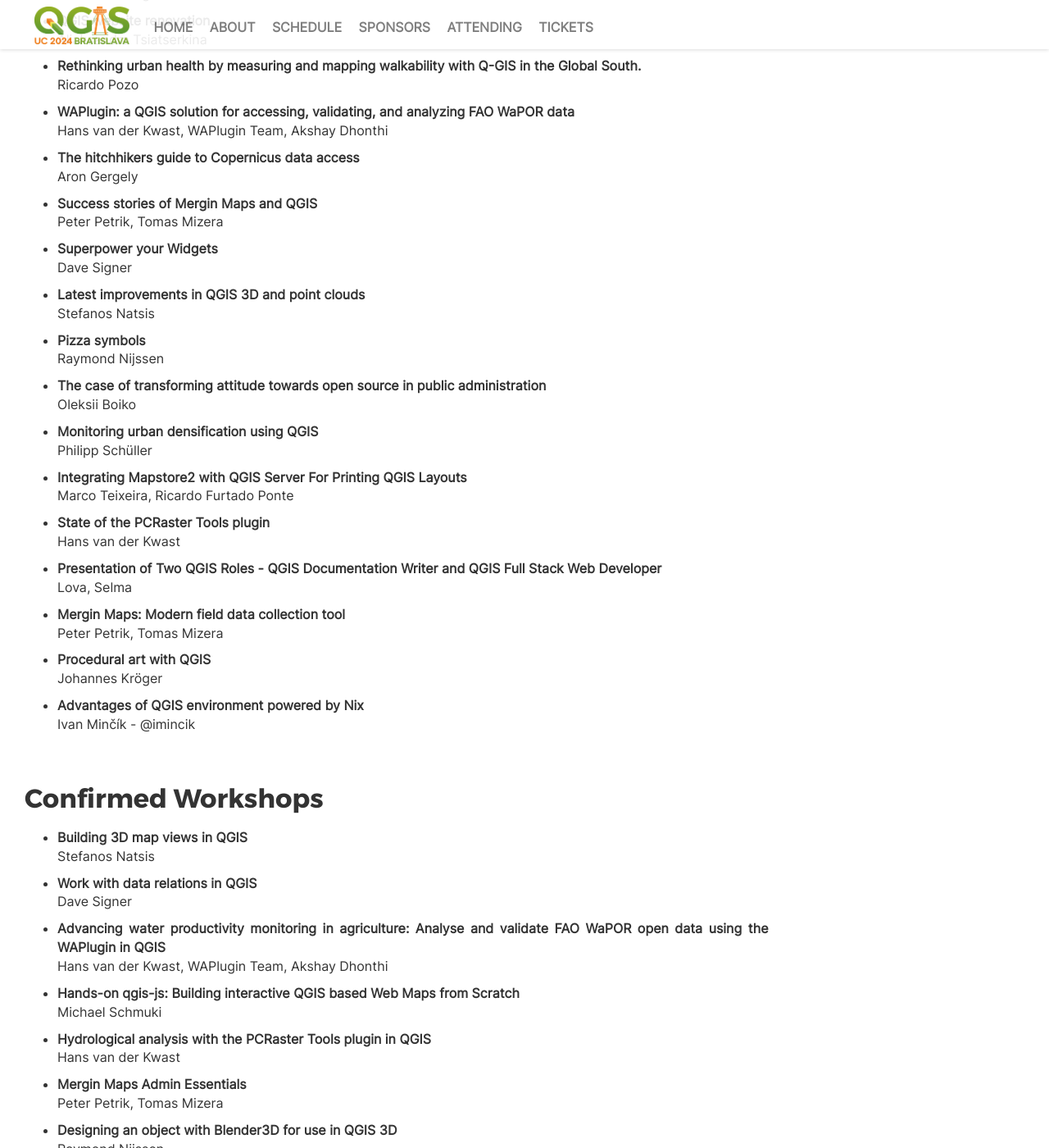
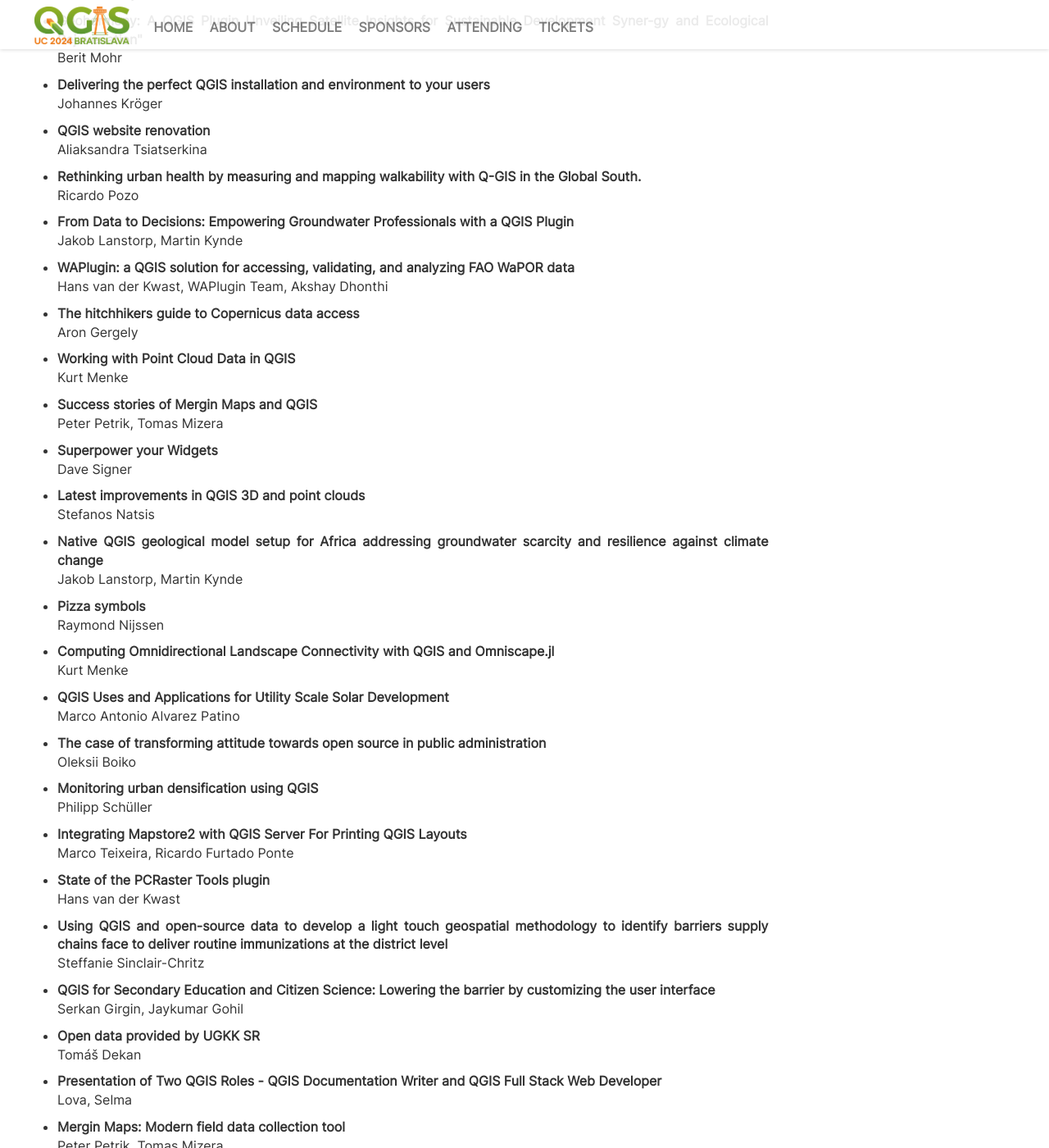
Before and after one commit to qgis-sk/uc2024-web, a Jekyll site: the page built from _pages/schedule.html, in a window 1280 px wide and 1400 px high, scrolled down 939 px. Shown: the whole window at 82% size. Built offline with Jekyll 4.4.1, drawn with Linux system fonts in a browser that asks for light colours; nearby versions of some CDN libraries; comment, search, counter and statistics services are not loaded; some of the changed text lies outside the part shown.

Commit message:
More confirmed talks and workshops

```diff
--- a/_pages/schedule.html
+++ b/_pages/schedule.html
@@ -42,19 +42,29 @@
 <li style="margin: 10px 0;"><b>qgis-js - QGIS core ported to WebAssembly to run it on the web platform</b><br/>Michael Schmuki
 <li style="margin: 10px 0;"><b>Beyond the NDVI: Hyperspectral remote sensing in QGIS with the EnMAP-Box</b><br/>Benjamin Jakimow
 <li style="margin: 10px 0;"><b>Creating a random city map using the graphical modeler</b><br/>Philipp Schüller
+<li style="margin: 10px 0;"><b>Environmental Data Retrieval (EDR) a new OGC standard and its implementation in QGIS</b><br/>Saber Razmjooei
+<li style="margin: 10px 0;"><b>Geoharmony: A QGIS Plugin Unveiling Satellite Insights for Sustainable Development Syner-gy and Ecological Rejuvenation"</b><br/>Berit Mohr
 <li style="margin: 10px 0;"><b>Delivering the perfect QGIS installation and environment to your users</b><br/>Johannes Kröger
 <li style="margin: 10px 0;"><b>QGIS website renovation</b><br/>Aliaksandra Tsiatserkina
 <li style="margin: 10px 0;"><b>Rethinking urban health by measuring and mapping walkability with Q-GIS in the Global South.</b><br/>Ricardo Pozo
+<li style="margin: 10px 0;"><b>From Data to Decisions: Empowering Groundwater Professionals with a QGIS Plugin</b><br/>Jakob Lanstorp, Martin Kynde
 <li style="margin: 10px 0;"><b>WAPlugin: a QGIS solution for accessing, validating, and analyzing FAO WaPOR data</b><br/>Hans van der Kwast, WAPlugin Team, Akshay Dhonthi
 <li style="margin: 10px 0;"><b>The hitchhikers guide to Copernicus data access</b><br/>Aron Gergely
+<li style="margin: 10px 0;"><b>Working with Point Cloud Data in QGIS</b><br/>Kurt Menke
 <li style="margin: 10px 0;"><b>Success stories of Mergin Maps and QGIS</b><br/>Peter Petrik, Tomas Mizera
 <li style="margin: 10px 0;"><b>Superpower your Widgets</b><br/>Dave Signer
 <li style="margin: 10px 0;"><b>Latest improvements in QGIS 3D and point clouds</b><br/>Stefanos Natsis
+<li style="margin: 10px 0;"><b>Native QGIS geological model setup for Africa addressing groundwater scarcity and resilience against climate change</b><br/>Jakob Lanstorp, Martin Kynde
 <li style="margin: 10px 0;"><b>Pizza symbols</b><br/>Raymond Nijssen
+<li style="margin: 10px 0;"><b>Computing Omnidirectional Landscape Connectivity with QGIS and Omniscape.jl</b><br/>Kurt Menke
+<li style="margin: 10px 0;"><b>QGIS Uses and Applications for Utility Scale Solar Development</b><br/>Marco Antonio Alvarez Patino
 <li style="margin: 10px 0;"><b>The case of transforming attitude towards open source in public administration</b><br/>Oleksii Boiko
 <li style="margin: 10px 0;"><b>Monitoring urban densification using QGIS</b><br/>Philipp Schüller
 <li style="margin: 10px 0;"><b>Integrating Mapstore2 with QGIS Server For Printing QGIS Layouts</b><br/>Marco Teixeira, Ricardo Furtado Ponte
 <li style="margin: 10px 0;"><b>State of the PCRaster Tools plugin</b><br/>Hans van der Kwast
+<li style="margin: 10px 0;"><b>Using QGIS and open-source data to develop a light touch geospatial methodology to identify barriers supply chains face to deliver routine immunizations at the district level</b><br/>Steffanie Sinclair-Chritz
+<li style="margin: 10px 0;"><b>QGIS for Secondary Education and Citizen Science: Lowering the barrier by customizing the user interface</b><br/>Serkan Girgin, Jaykumar Gohil
+<li style="margin: 10px 0;"><b>Open data provided by UGKK SR</b><br/>Tomáš Dekan
 <li style="margin: 10px 0;"><b>Presentation of Two QGIS Roles - QGIS Documentation Writer and QGIS Full Stack Web Developer</b><br/>Lova, Selma
 <li style="margin: 10px 0;"><b>Mergin Maps: Modern field data collection tool</b><br/>Peter Petrik, Tomas Mizera
 <li style="margin: 10px 0;"><b>Procedural art with QGIS</b><br/>Johannes Kröger
@@ -68,6 +78,7 @@
 <p>
 <ul>
 <li style="margin: 10px 0;"><b>Building 3D map views in QGIS</b><br/>Stefanos Natsis
+<li style="margin: 10px 0;"><b>Large Language Models and GIS</b><br/>Gustavo Garcia
 <li style="margin: 10px 0;"><b>Work with data relations in QGIS</b><br/>Dave Signer
 <li style="margin: 10px 0;"><b>Advancing water productivity monitoring in agriculture: Analyse and validate FAO WaPOR open data using the WAPlugin in QGIS</b><br/>Hans van der Kwast, WAPlugin Team, Akshay Dhonthi
 <li style="margin: 10px 0;"><b>Hands-on qgis-js: Building interactive QGIS based Web Maps from Scratch</b><br/>Michael Schmuki
```
